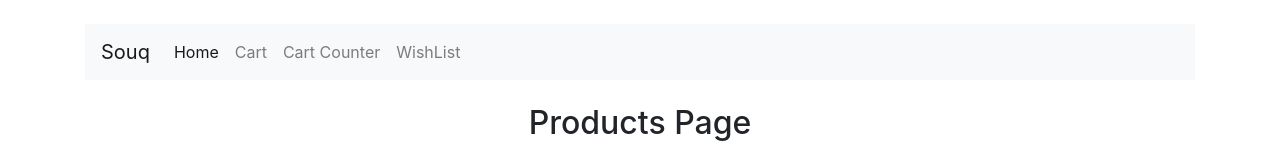
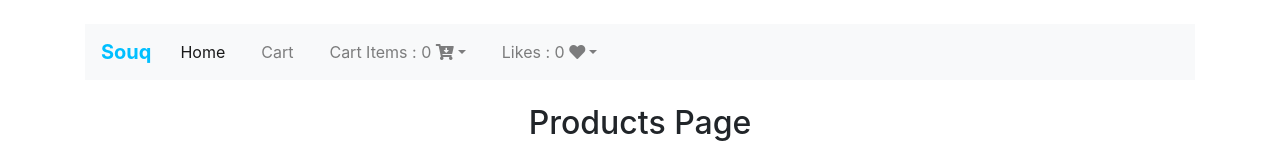
Before and after one commit to faten-ibrahim/Faten-Ibrahim-Angular7, an Angular app: page / in a window 1280 px wide. Shown: the top 160 px of the page. Built offline with nearby package versions, Linux system fonts and the light colour scheme.

Commit message:
add products to home

```diff
--- a/src/app/components/shared/nav/nav.component.html
+++ b/src/app/components/shared/nav/nav.component.html
@@ -1,21 +1,32 @@
 <nav class="navbar navbar-expand-lg navbar-light bg-light">
-  <a class="navbar-brand" href="#">Souq</a>
+  <a class="navbar-brand" href="">Souq</a>
   <button class="navbar-toggler" type="button" data-toggle="collapse" data-target="#navbarNav" aria-controls="navbarNav" aria-expanded="false" aria-label="Toggle navigation">
     <span class="navbar-toggler-icon"></span>
   </button>
   <div class="collapse navbar-collapse" id="navbarNav">
     <ul class="navbar-nav">
       <li class="nav-item active">
-        <a class="nav-link" routerLink="/home">Home <span class="sr-only">(current)</span></a>
+        <a class="nav-link" routerLink="/">Home <span class="sr-only">(current)</span></a>
       </li>
       <li class="nav-item">
         <a class="nav-link" routerLink="/cart">Cart</a>
       </li>
-      <li class="nav-item">
-        <a class="nav-link" href="#">Cart Counter</a>
-      </li>
-      <li class="nav-item">
-          <a class="nav-link" href="#">WishList</a>
+        <li class="nav-item dropdown">
+          <a class="nav-link dropdown-toggle" href="#" id="navbarDropdown" role="button" data-toggle="dropdown" aria-haspopup="true" aria-expanded="false">
+            Cart Items :  {{cartProducts.length}} <i class="fa fa-cart-arrow-down"></i>
+          </a>
+          <div class="dropdown-menu" aria-labelledby="navbarDropdown">
+            <a *ngFor="let product of cartProducts" class="dropdown-item" href="#">{{product.Name}} <i class="fa fa-window-close" aria-hidden="true"></i>
+            </a>
+          </div>
+        </li>
+        <li class="nav-item dropdown">
+          <a class="nav-link dropdown-toggle" href="#" id="navbarDropdown" role="button" data-toggle="dropdown" aria-haspopup="true" aria-expanded="false">
+            Likes : {{likedProducts.length}} <i class="fas fa-heart"></i>
+          </a>
+          <div class="dropdown-menu" aria-labelledby="navbarDropdown">
+            <a *ngFor="let product of likedProducts" class="dropdown-item" href="#">{{product.Name}} <i class="fa fa-window-close" aria-hidden="true"></i></a>
+          </div>
         </li>
     </ul>
   </div>
--- a/src/app/components/shared/nav/nav.component.scss
+++ b/src/app/components/shared/nav/nav.component.scss
@@ -1,7 +1,27 @@
-nav{
-    a:active,a:hover{
-        background-color:  deepskyblue;
-
+nav {
+  .navbar-brand {
+    color: deepskyblue;
+    font-weight: bold;
+  }
+  li {
+    a:active,
+    a:hover {
+      background-color: deepskyblue;
+      color: #fff;
+      font-weight: bold;
+      .fa-window-close {
+        color: red;
+        margin-left: 5px;
+      }
+    }
+    a {
+      .fa-window-close {
+        margin-left: 15px;
+        color: deepskyblue;
+      }
     }
 
+    margin-right: 15px;
+    margin-left: 5px;
+  }
 }
--- a/src/app/components/shared/nav/nav.component.ts
+++ b/src/app/components/shared/nav/nav.component.ts
@@ -1,4 +1,8 @@
 import { Component, OnInit } from '@angular/core';
+import { Iproduct } from './../../../models/iproduct';
+import { ProductService } from 'src/app/product.service';
+import { Router, ActivatedRoute } from '@angular/router';
+
 
 @Component({
   selector: 'app-nav',
@@ -6,10 +10,17 @@ import { Component, OnInit } from '@angular/core';
   styleUrls: ['./nav.component.scss']
 })
 export class NavComponent implements OnInit {
+  public cartProducts:Iproduct[];
+  public likedProducts:Iproduct[];
 
-  constructor() { }
+
+  constructor(private _productService:ProductService,private router: Router) { }
 
   ngOnInit() {
+    this.cartProducts=this._productService.get_cart_products();
+    this.likedProducts=this._productService.get_likes_products();
+
+
   }
 
 }
--- a/src/app/components/shopping-cart/products-list/products-list.component.html
+++ b/src/app/components/shopping-cart/products-list/products-list.component.html
@@ -15,10 +15,10 @@
         <p class="card-text">{{ product.Description }}.</p>
         <div class="d-flex justify-content-between align-items-center">
           <div class="btn-group">
-            <button [id]="product.ProductId" class="btn btn-sm btn-outline-secondary">
+            <button (click)="buyClick(product.ProductId)" class="btn btn-sm btn-outline-secondary">
                 <i class="fa fa-cart-arrow-down"></i>Buy
             </button>
-            <button [id]="product.ProductId" class="btn btn-sm btn-outline-secondary">
+            <button (click)="likeClick(product.ProductId)" class="btn btn-sm btn-outline-secondary">
                 <i class="fas fa-heart"></i> Like
             </button>
           </div>
--- a/src/app/components/shopping-cart/products-list/products-list.component.ts
+++ b/src/app/components/shopping-cart/products-list/products-list.component.ts
@@ -1,5 +1,5 @@
 import { Iproduct } from './../../../models/iproduct';
-import { Component, OnInit } from '@angular/core';
+import { Component, OnInit,Input } from '@angular/core';
 import { ProductService } from 'src/app/product.service';
 import { Router, ActivatedRoute } from '@angular/router';
 
@@ -14,11 +14,20 @@ export class ProductsListComponent implements OnInit {
 
   ngOnInit() {
     this.products=this._productService.getAll_products();
-    console.log(this.products);
+    // console.log(this.products);
   }
 
   goTo(path: string,id:number): void {
     this.router.navigate([path,id]);
   }
 
+  buyClick(id :string):void{
+    console.log(id);
+    this._productService.addTo_Cart(id);
+  }
+  likeClick(id:string):void{
+    console.log(id);
+    this._productService.addTo_Likes(id);
+  }
+
 }
--- a/src/app/product.service.ts
+++ b/src/app/product.service.ts
@@ -6,6 +6,10 @@ import { Injectable } from "@angular/core";
 })
 export class ProductService {
   private products_array: Iproduct[];
+  private cart_array:Iproduct[]=[];
+  private likes_array:Iproduct[]=[];
+
+
 
   constructor() {
     this.products_array = [
@@ -122,4 +126,32 @@ export class ProductService {
     }
     return -1;
   }
+
+  addTo_Cart(id:string):void{
+    const index=this.getSelectedIndex(id);
+    const item=this.products_array[index];
+
+    this.cart_array.push(item);
+    console.log(this.cart_array);
+  }
+
+  addTo_Likes(id:string):void{
+    const index=this.getSelectedIndex(id);
+    const item=this.products_array[index];
+
+    this.likes_array.push(item);
+    console.log(this.likes_array);
+
+  }
+
+  get_cart_products(): Iproduct[] {
+    return this.cart_array;
+  }
+
+  get_likes_products(): Iproduct[] {
+    return this.likes_array;
+  }
+
+
+
 }
--- a/src/index.html
+++ b/src/index.html
@@ -12,5 +12,8 @@
 </head>
 <body>
   <app-root></app-root>
+  <script src="https://code.jquery.com/jquery-3.2.1.slim.min.js" integrity="sha384-KJ3o2DKtIkvYIK3UENzmM7KCkRr/rE9/Qpg6aAZGJwFDMVNA/GpGFF93hXpG5KkN" crossorigin="anonymous"></script>
+  <script src="https://cdnjs.cloudflare.com/ajax/libs/popper.js/1.12.9/umd/popper.min.js" integrity="sha384-ApNbgh9B+Y1QKtv3Rn7W3mgPxhU9K/ScQsAP7hUibX39j7fakFPskvXusvfa0b4Q" crossorigin="anonymous"></script>
+  <script src="https://maxcdn.bootstrapcdn.com/bootstrap/4.0.0/js/bootstrap.min.js" integrity="sha384-JZR6Spejh4U02d8jOt6vLEHfe/JQGiRRSQQxSfFWpi1MquVdAyjUar5+76PVCmYl" crossorigin="anonymous"></script>
 </body>
 </html>
```
